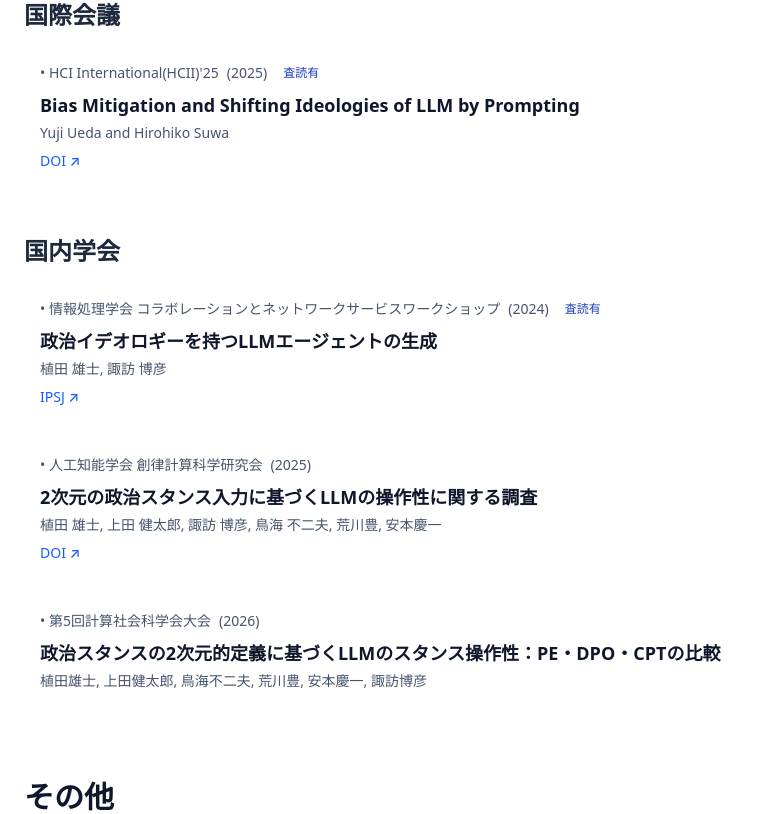
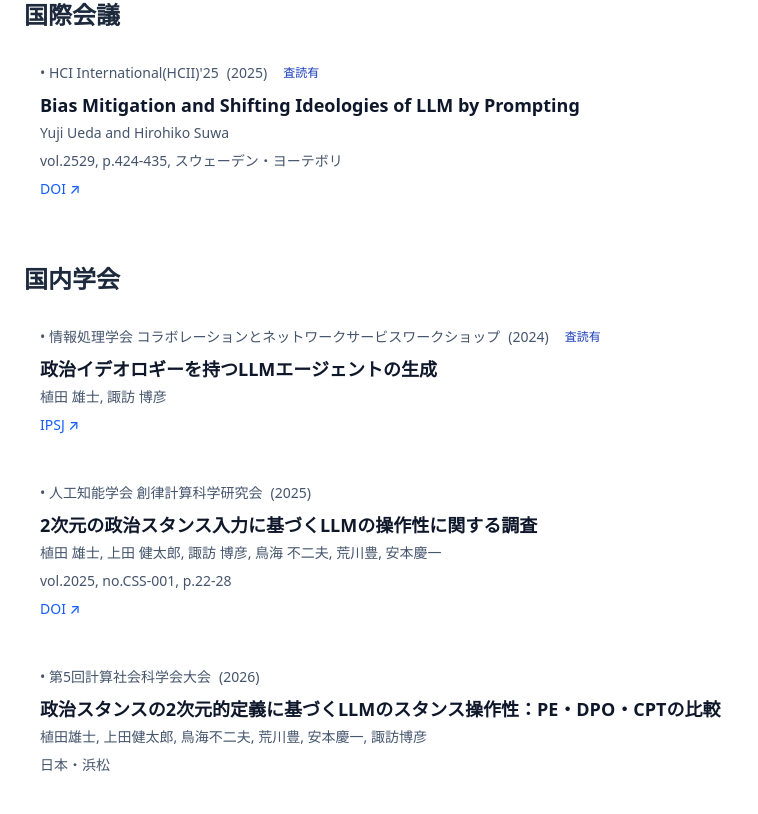
Before and after one commit to yujiponzu/my-page, a Next.js app: page / in a window 1280 px wide. Shown: the part 1486-2300 px from the top of the page, without its empty margins (0-758 px from the left). Built offline with nearby package versions, Linux system fonts and the light colour scheme; a web font is replaced by a local one.

Commit message:
feat: show publication metadata

```diff
--- a/data/publications.json
+++ b/data/publications.json
@@ -13,6 +13,12 @@
     },
     "year": 2025,
     "peerReviewed": true,
+    "volume": "2529",
+    "pages": "424-435",
+    "location": {
+      "ja": "スウェーデン・ヨーテボリ",
+      "en": "Gothenburg, Sweden"
+    },
     "links": [
       {
         "label": {
@@ -61,6 +67,9 @@
     },
     "year": 2025,
     "peerReviewed": false,
+    "volume": "2025",
+    "number": "CSS-001",
+    "pages": "22-28",
     "links": [
       {
         "label": {
@@ -108,6 +117,10 @@
       "en": "Society for Computational Social Science of Japan"
     },
     "year": 2026,
-    "peerReviewed": false
+    "peerReviewed": false,
+    "location": {
+      "ja": "日本・浜松",
+      "en": "Hamamatsu, Japan"
+    }
   }
 ]
--- a/src/app/page.tsx
+++ b/src/app/page.tsx
@@ -34,6 +34,10 @@ type Publication = {
   venue: Localized;
   year: number;
   peerReviewed: boolean;
+  volume?: string;
+  number?: string;
+  pages?: string;
+  location?: Localized;
   links?: { label: Localized; url: string }[];
 };
 
@@ -143,6 +147,21 @@ function PeerReviewBadge({ lang }: { lang: Lang }) {
   );
 }
 
+function PublicationMetadata({ item, lang }: { item: Publication; lang: Lang }) {
+  const details = [
+    item.volume ? `vol.${item.volume}` : null,
+    item.number ? `no.${item.number}` : null,
+    item.pages ? `p.${item.pages}` : null,
+    item.category !== "journal" && item.location ? item.location[lang] : null,
+  ].filter(Boolean);
+
+  if (details.length === 0) {
+    return null;
+  }
+
+  return <p className="mb-2 text-sm text-slate-600">{details.join(", ")}</p>;
+}
+
 function PublicationItem({ item, lang }: { item: Publication; lang: Lang }) {
   return (
     <li className="rounded-lg bg-white p-4">
@@ -153,6 +172,7 @@ function PublicationItem({ item, lang }: { item: Publication; lang: Lang }) {
       </div>
       <h4 className="mb-1 text-lg font-semibold text-slate-900">{item.title[lang]}</h4>
       <p className="mb-2 text-sm text-slate-600">{item.authors}</p>
+      <PublicationMetadata item={item} lang={lang} />
       {item.links && (
         <div className="flex flex-wrap gap-2">
           {item.links.map((link) => (
```
Also changed, not shown: 1 other file (tests, documents, lock files or other folders).
